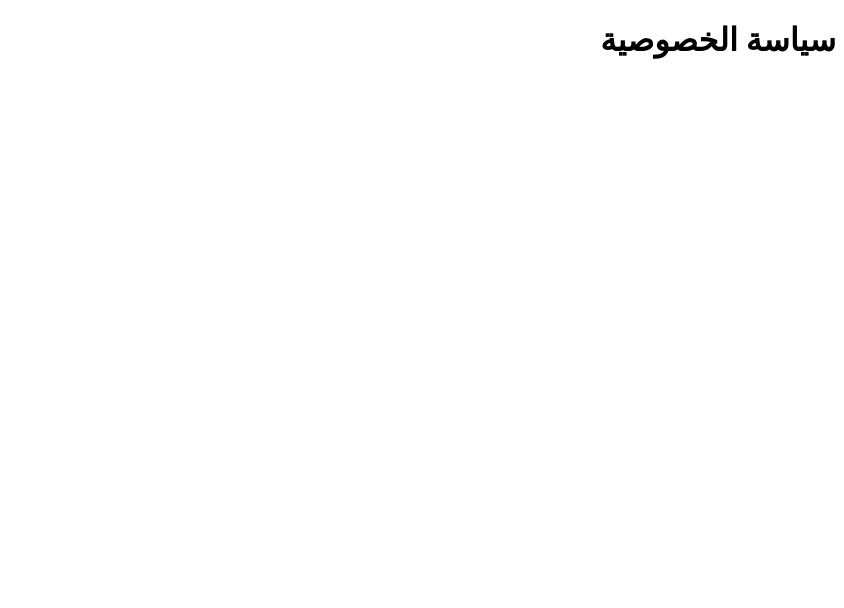
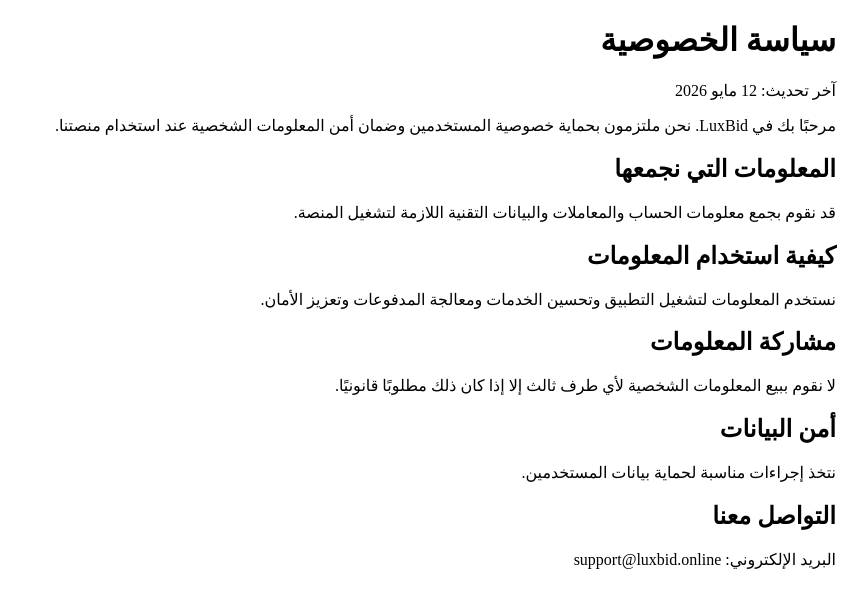
Before and after one commit to Abdeen59/luxbid-pi, a website: page public/privacy.html in a window 1280 px wide. Shown: the whole page, without its empty margins (436-1280 px from the left). Drawn offline with Linux system fonts and the light colour scheme.

Commit message:
Update privacy policy content in privacy.html
Added comprehensive privacy policy details including data collection, usage, sharing, and security measures.

```diff
--- a/public/privacy.html
+++ b/public/privacy.html
@@ -5,9 +5,27 @@
 <title>سياسة الخصوصية - LuxBid</title>
 </head>
 <body>
+
 <h1>سياسة الخصوصية</h1>
 
-<!-- الصق هنا نص سياسة الخصوصية كاملاً -->
+<p>آخر تحديث: 12 مايو 2026</p>
+
+<p>مرحبًا بك في LuxBid. نحن ملتزمون بحماية خصوصية المستخدمين وضمان أمن المعلومات الشخصية عند استخدام منصتنا.</p>
+
+<h2>المعلومات التي نجمعها</h2>
+<p>قد نقوم بجمع معلومات الحساب والمعاملات والبيانات التقنية اللازمة لتشغيل المنصة.</p>
+
+<h2>كيفية استخدام المعلومات</h2>
+<p>نستخدم المعلومات لتشغيل التطبيق وتحسين الخدمات ومعالجة المدفوعات وتعزيز الأمان.</p>
+
+<h2>مشاركة المعلومات</h2>
+<p>لا نقوم ببيع المعلومات الشخصية لأي طرف ثالث إلا إذا كان ذلك مطلوبًا قانونيًا.</p>
+
+<h2>أمن البيانات</h2>
+<p>نتخذ إجراءات مناسبة لحماية بيانات المستخدمين.</p>
+
+<h2>التواصل معنا</h2>
+<p>البريد الإلكتروني: support@luxbid.online</p>
 
 </body>
 </html>
```
